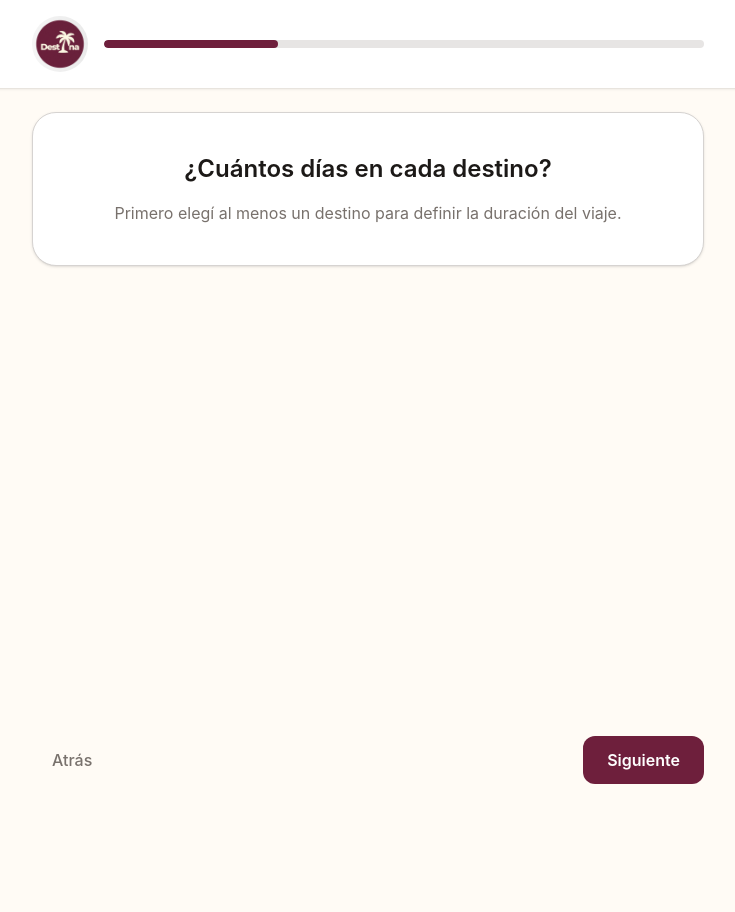
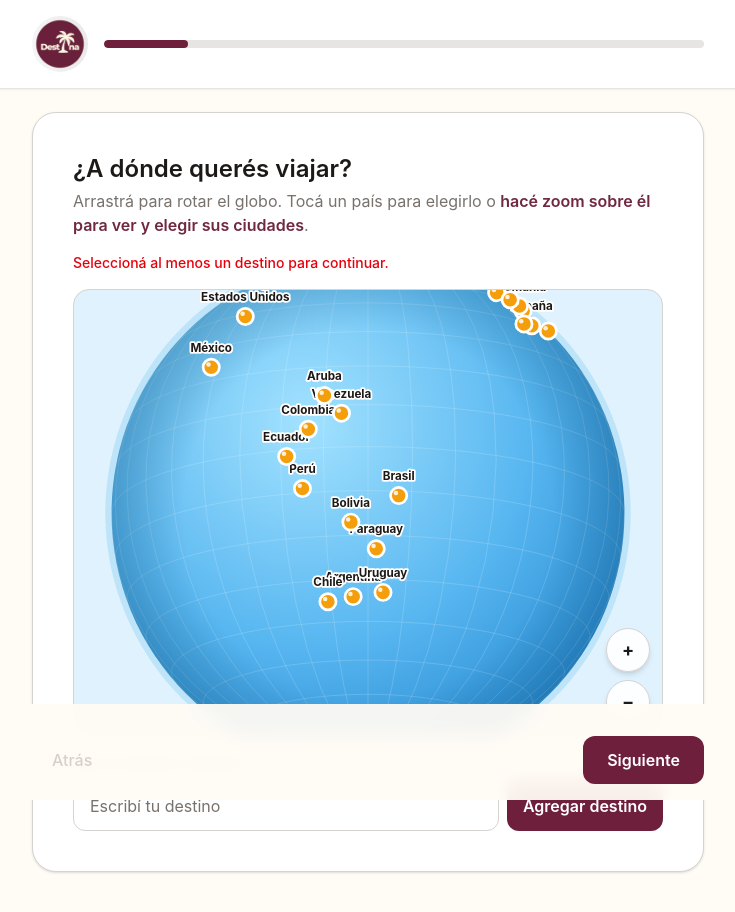
Before and after one commit to EmilioGalimberti/formDestina, a React (Vite) app: page / in a window 1280 px wide. Both pictures are taken after a click on the button "Siguiente". Shown: the top 912 px of the page, without its empty margins (272-1007 px from the left). Before the commit the page ends 800 px from the top, so only its background shows below. Built offline with nearby package versions, Linux system fonts and the light colour scheme; the HTML template or start-up script is replaced by a standard one; what world-atlas would draw is missing.

Commit message:
F18: agregar validaciones en steps destination, calendar, category y budget

```diff
--- a/feature_list.json
+++ b/feature_list.json
@@ -328,6 +328,25 @@
       "acceptance": ["Se debe pedir acceso a la ubicacion al navegador y usar esa ubicacion para el desde, si el usuario no da acceso a la ubicacion, entonces que aparezca un input de texto para que el usuario pueda escribir desde donde esta pidiendo armar el viaje",
     "Si el usario no acepta la ubicaicon y tiene este input vacio que el enviar le tire error y pida ingresar la ubicacion de donde esta pidiendo armar el viaje"],
       "notes": "Se agregó el campo `origin` al store. Al entrar al paso resultado se solicita geolocalización una sola vez; si el usuario acepta, se resuelve la ciudad/país vía BigDataCloud reverse geocode priorizando `locality` sobre `city` para evitar nombres de subdivisión administrativa. Si niega, no hay geolocation o falla la resolución, aparece un input para escribir el origen. El input de origen siempre está visible y habilitado dentro de la fila 'Desde', permitiendo editar tanto la ubicación detectada como un origen manual. El botón '¡A viajar!' está deshabilitado visualmente y muestra error si se intenta enviar sin origen. El mensaje de WhatsApp incluye la línea 'Desde: ...'."
+    },
+    {
+      "id":"F18",
+      "name":"validacines",
+      "status":"done",
+      "description": "Se deben validar los steps destination,calendar, category, budget",
+      "files": [
+        "src/state/types.ts",
+        "src/state/store.ts",
+        "src/features/destination/DestinationStep.tsx",
+        "src/features/calendar/CalendarStep.tsx",
+        "src/features/category/CategoryStep.tsx",
+        "src/features/budget/BudgetStep.tsx"
+      ],
+      "acceptance": ["Se debe validar que en destination haya al menos un destino seleccionado, si no hay ninguno seleccionado el boton de siguiente debe estar habilitado pero mostrar un mensaje de error, y no avanzar al siguiente step",
+    "Se debe validar que en calendar haya al menos un dia seleccionado, si no hay ninguno seleccionado el boton de siguiente debe estar habilitado pero mostrar un mensaje de error, y no avanzar al siguiente step",
+    "Se debe validar que en category haya al menos una categoria seleccionada, si no hay ninguna seleccionada el boton de siguiente debe estar habilitado pero mostrar un mensaje de error, y no avanzar al siguiente step",
+    "Se debe validar que en budget haya al menos una budget seleccionada, si no hay ninguna seleccionada el boton de siguiente debe estar habilitado pero mostrar un mensaje de error, y no avanzar al siguiente step"],
+      "notes": "El botón 'Siguiente' del footer siempre está habilitado. Al hacer click, nextStep valida el paso actual según el store: destination requiere al menos un destino, calendar al menos una fecha, category al menos una categoría y budget una categoría de presupuesto. Si falla, se guarda stepError en el store y se muestra en el step correspondiente; al seleccionar una opción se limpia el error."
     }
   ]
 }
--- a/src/features/budget/BudgetStep.tsx
+++ b/src/features/budget/BudgetStep.tsx
@@ -3,7 +3,12 @@ import { BUDGET_CATEGORIES } from '@/data/budgetCategories'
 import { BudgetCategoryCard } from '@/features/budget/BudgetCategoryCard'
 
 export function BudgetStep() {
-  const { budgetCategory, setBudgetCategory } = useStore()
+  const { budgetCategory, setBudgetCategory, stepError, setStepError } = useStore()
+
+  const handleSelect = (category: Parameters<typeof setBudgetCategory>[0]) => {
+    setStepError(null)
+    setBudgetCategory(category)
+  }
 
   return (
     <div className="flex flex-col gap-6">
@@ -14,13 +19,19 @@ export function BudgetStep() {
 
       </div>
 
+      {stepError && (
+        <p className="text-sm font-medium text-red-600" role="alert">
+          {stepError}
+        </p>
+      )}
+
       <div className="flex flex-col gap-3">
         {BUDGET_CATEGORIES.map((category) => (
           <BudgetCategoryCard
             key={category.id}
             category={category}
             selected={budgetCategory?.id === category.id}
-            onSelect={setBudgetCategory}
+            onSelect={handleSelect}
           />
         ))}
       </div>
--- a/src/features/calendar/CalendarStep.tsx
+++ b/src/features/calendar/CalendarStep.tsx
@@ -65,6 +65,8 @@ export function CalendarStep() {
     setSelectedDates,
     setCalendarMonth,
     setFlexible,
+    stepError,
+    setStepError,
   } = useStore()
 
   const [anchorDate, setAnchorDate] = useState<string | null>(null)
@@ -91,6 +93,7 @@ export function CalendarStep() {
   }
 
   const handleDayClick = (day: number) => {
+    setStepError(null)
     const key = formatDateKey(calendarMonth.year, calendarMonth.month, day)
 
     if (selectedDates.includes(key)) {
@@ -145,6 +148,12 @@ export function CalendarStep() {
           Seleccioná el día de inicio y el día de fin. Hasta {maxSelectableDays} días ({totalDays} del viaje + 2 por vuelos).
         </p>
       </div>
+
+      {stepError && (
+        <p className="text-sm font-medium text-red-600" role="alert">
+          {stepError}
+        </p>
+      )}
 
       <div className="rounded-3xl border border-border bg-card p-5 shadow-sm">
         <div className="mb-4 flex items-center justify-between">
--- a/src/features/category/CategoryStep.tsx
+++ b/src/features/category/CategoryStep.tsx
@@ -3,7 +3,12 @@ import { CATEGORIES } from '@/data/categories'
 import { CategoryCard } from '@/features/category/CategoryCard'
 
 export function CategoryStep() {
-  const { categories, toggleCategory } = useStore()
+  const { categories, toggleCategory, stepError, setStepError } = useStore()
+
+  const handleSelect = (category: Parameters<typeof toggleCategory>[0]) => {
+    setStepError(null)
+    toggleCategory(category)
+  }
 
   return (
     <div className="flex flex-col gap-6">
@@ -12,13 +17,19 @@ export function CategoryStep() {
         <p className="mt-1 text-muted-foreground">Elegí una o varias categorías que definan la experiencia.</p>
       </div>
 
+      {stepError && (
+        <p className="text-sm font-medium text-red-600" role="alert">
+          {stepError}
+        </p>
+      )}
+
       <div className="grid grid-cols-2 gap-3 sm:grid-cols-3 md:grid-cols-4">
         {CATEGORIES.map((c) => (
           <CategoryCard
             key={c.id}
             category={c}
             selected={categories.some((category) => category.id === c.id)}
-            onSelect={toggleCategory}
+            onSelect={handleSelect}
           />
         ))}
       </div>
--- a/src/features/destination/DestinationStep.tsx
+++ b/src/features/destination/DestinationStep.tsx
@@ -4,7 +4,7 @@ import { WorldMap } from '@/features/destination/WorldMap'
 import { CustomDestinationInput } from '@/features/destination/CustomDestinationInput'
 
 export function DestinationStep() {
-  const { destinations, toggleDestination, addCustomDestination, nextStep } = useStore()
+  const { destinations, toggleDestination, addCustomDestination, nextStep, stepError, setStepError } = useStore()
   const cardRef = useRef<HTMLDivElement>(null)
 
   useEffect(() => {
@@ -12,6 +12,16 @@ export function DestinationStep() {
       cardRef.current?.scrollIntoView({ behavior: 'smooth', block: 'nearest' })
     }
   }, [destinations])
+
+  const handleToggleDestination = (destination: Parameters<typeof toggleDestination>[0]) => {
+    setStepError(null)
+    toggleDestination(destination)
+  }
+
+  const handleAddCustomDestination = (name: string) => {
+    setStepError(null)
+    addCustomDestination(name)
+  }
 
   return (
     <div className="flex flex-col gap-4">
@@ -26,13 +36,19 @@ export function DestinationStep() {
         </p>
       </div>
 
+      {stepError && (
+        <p className="text-sm font-medium text-red-600" role="alert">
+          {stepError}
+        </p>
+      )}
+
       <WorldMap
         selected={destinations}
-        onSelect={toggleDestination}
+        onSelect={handleToggleDestination}
         aria-label="Mapa mundi interactivo: arrastrá para rotar, hacé zoom y tocá un marcador para elegir o quitar destinos"
       />
 
-      <CustomDestinationInput onAdd={addCustomDestination} />
+      <CustomDestinationInput onAdd={handleAddCustomDestination} />
 
       {destinations.length > 0 && (
         <div ref={cardRef} className="rounded-2xl border border-primary/30 bg-primary/5 p-4">
--- a/src/features/result/ResultStep.tsx
+++ b/src/features/result/ResultStep.tsx
@@ -261,7 +261,7 @@ export function ResultStep() {
               </button>
               {showError && !origin?.trim() && (
                 <p className="text-sm font-medium text-red-600" role="alert">
-                  El campo Desde es obligatorio. Ingresá desde dónde querés viajar.
+                  Ingresá desde dónde querés viajar.
                 </p>
               )}
             </div>
--- a/src/state/store.ts
+++ b/src/state/store.ts
@@ -28,6 +28,7 @@ const initialState: Omit<
   | 'setCalendarMonth'
   | 'setFlexible'
   | 'setOrigin'
+  | 'setStepError'
   | 'goToStep'
   | 'nextStep'
   | 'previousStep'
@@ -44,6 +45,7 @@ const initialState: Omit<
   isFlexible: false,
   origin: null,
   currentStep: 'destination',
+  stepError: null,
 }
 
 export const useStore = create<AppState>((set, get) => ({
@@ -142,21 +144,50 @@ export const useStore = create<AppState>((set, get) => ({
 
   setOrigin: (origin) => set({ origin: origin || null }),
 
-  goToStep: (step) => set({ currentStep: step }),
+  setStepError: (stepError) => set({ stepError }),
+
+  goToStep: (step) => set({ currentStep: step, stepError: null }),
 
   nextStep: () => {
-    const { currentStep } = get()
-    const index = STEP_ORDER.indexOf(currentStep)
-    if (index >= 0 && index < STEP_ORDER.length - 1) {
-      set({ currentStep: STEP_ORDER[index + 1] })
+    const state = get()
+    const index = STEP_ORDER.indexOf(state.currentStep)
+    if (index < 0 || index >= STEP_ORDER.length - 1) return
+
+    switch (state.currentStep) {
+      case 'destination':
+        if (state.destinations.length === 0) {
+          set({ stepError: 'Seleccioná al menos un destino para continuar.' })
+          return
+        }
+        break
+      case 'calendar':
+        if (state.selectedDates.length === 0) {
+          set({ stepError: 'Seleccioná al menos un día para continuar.' })
+          return
+        }
+        break
+      case 'category':
+        if (state.categories.length === 0) {
+          set({ stepError: 'Seleccioná al menos una categoría para continuar.' })
+          return
+        }
+        break
+      case 'budget':
+        if (state.budgetCategory === null) {
+          set({ stepError: 'Seleccioná una opción de presupuesto para continuar.' })
+          return
+        }
+        break
     }
+
+    set({ currentStep: STEP_ORDER[index + 1], stepError: null })
   },
 
   previousStep: () => {
     const { currentStep } = get()
     const index = STEP_ORDER.indexOf(currentStep)
     if (index > 0) {
-      set({ currentStep: STEP_ORDER[index - 1] })
+      set({ currentStep: STEP_ORDER[index - 1], stepError: null })
     }
   },
 
--- a/src/state/types.ts
+++ b/src/state/types.ts
@@ -49,6 +49,7 @@ export type StepId =
 
 export interface WizardState {
   currentStep: StepId
+  stepError: string | null
 }
 
 export interface AppState extends FormState, WizardState {
@@ -64,6 +65,7 @@ export interface AppState extends FormState, WizardState {
   setCalendarMonth: (year: number, month: number) => void
   setFlexible: (flexible: boolean) => void
   setOrigin: (origin: string | null) => void
+  setStepError: (error: string | null) => void
   goToStep: (step: StepId) => void
   nextStep: () => void
   previousStep: () => void
```
Also changed, not shown: 1 other file (tests, documents, lock files or other folders).
